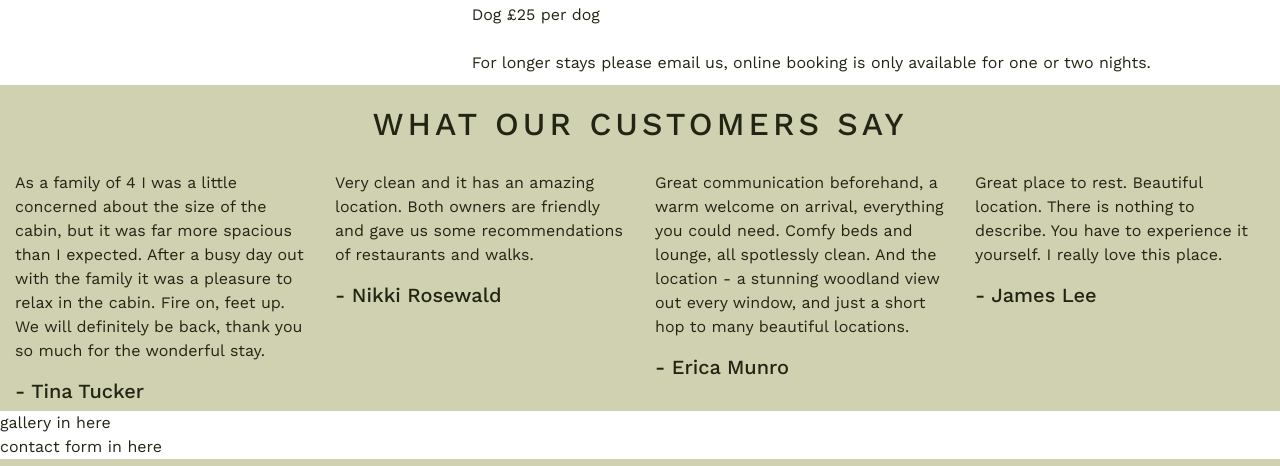
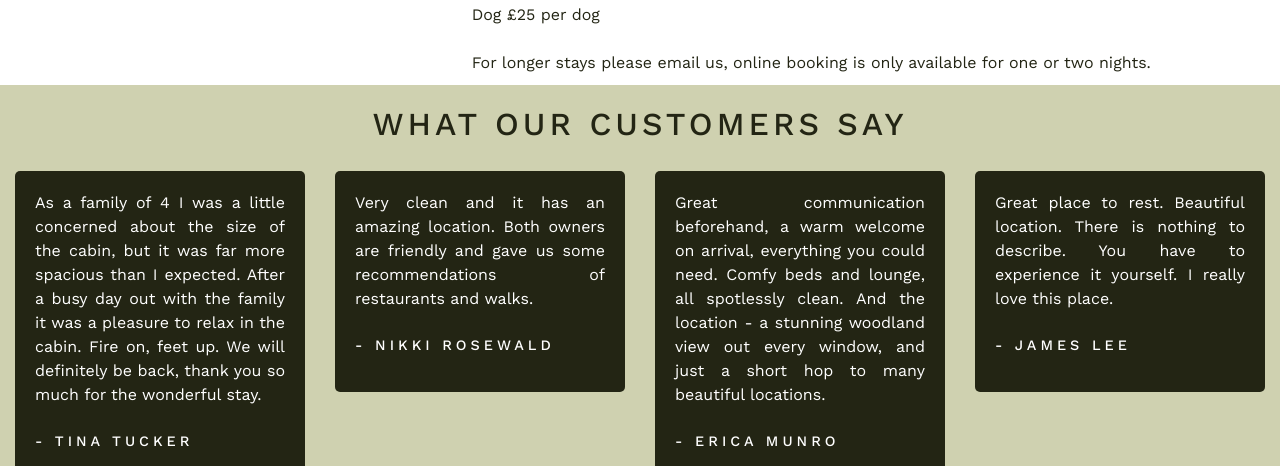
Before and after one commit to berill98/cozy-cabin, a plain HTML site: page index.html in a window 1280 px wide. Shown: the part 1295-1761 px from the top of the page. Drawn offline with nearby package versions, Linux system fonts and the light colour scheme.

Commit message:
Add style to testimonials section

```diff
--- a/assets/css/style.css
+++ b/assets/css/style.css
@@ -34,6 +34,13 @@ h4 {
     padding: 10px 0;
     letter-spacing: 4px;
     font-size: 110%;
+}
+
+h5 {
+    text-transform: uppercase;
+    padding: 10px 0;
+    letter-spacing: 4px;
+    font-size: 90%;
 }
 
 /* Header */
@@ -127,6 +134,21 @@ button i {
     margin: 0 20px 20px 20px;
 }
 
+/* Testimonials section */
+
+#testimonials-outer {
+    clear: both;
+}
+
+.review {
+    background-color: #232514;
+    border-radius: 5px;
+    color: white;
+    text-align: justify;
+    padding: 20px;
+    margin-bottom: 20px;
+}
+
 /* Footer */
 
 .green-background {
```
